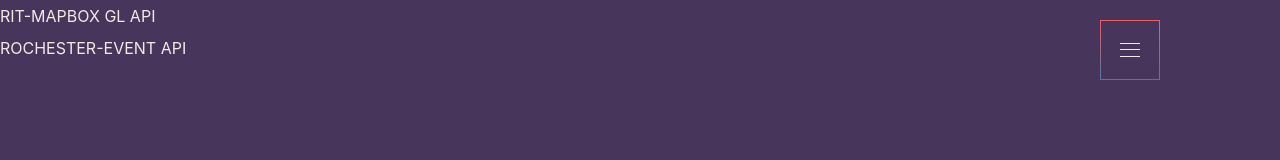
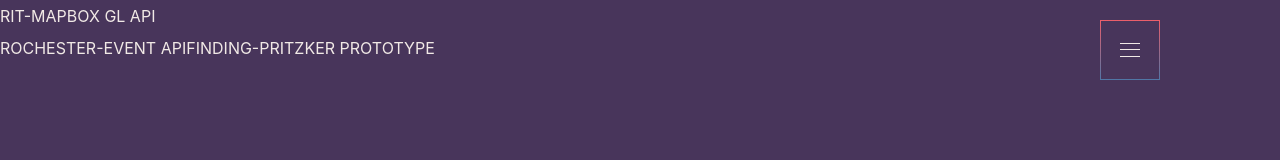
Before and after one commit to lulu9966y/liran-portfolio, a Gatsby site: page /web-development in a window 1280 px wide. Built offline with nearby package versions, Linux system fonts and the light colour scheme; Gatsby itself is replaced by a stand-in of ours.

Commit message:
finding-pritzker

```diff
--- a/src/pages/web-development.js
+++ b/src/pages/web-development.js
@@ -16,6 +16,7 @@ class Web extends React.Component {
           RIT-MAPBOX GL API
         </a><br />
         <a href="https://hw02.netlify.com/">ROCHESTER-EVENT API</a>
+        <a href="https://app.netlify.com/sites/quirky-ramanujan-0cf3eb/overview">FINDING-PRITZKER PROTOTYPE</a>
         <Hamburger />
       </Layout>
     )
```
